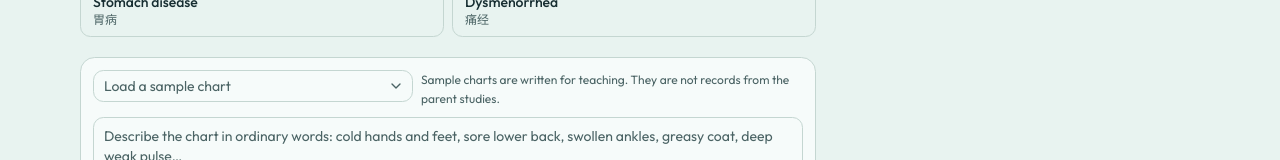
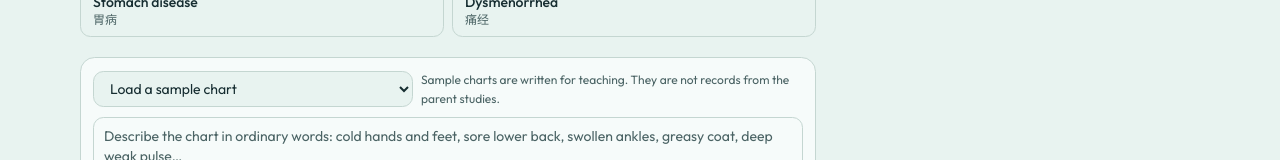
Before and after one commit to shiyx1224-shi/tcm-project, a Next.js app: page / in a window 1280 px wide. Shown: the part 337-497 px from the top of the page. Built offline with nearby package versions, Linux system fonts and the light colour scheme.

Commit message:
Use native select for sample chart loading
Replace Radix Select with a standard select so sample charts
load reliably for keyboard, assistive tech, and UI testing.

Co-authored-by: shiyx1224 <shiyx1224@gmail.com>

```diff
--- a/components/consult-desk.tsx
+++ b/components/consult-desk.tsx
@@ -5,7 +5,6 @@ import { useRouter } from "next/navigation"
 import { ResultPanel } from "@/components/result-panel"
 import { Button } from "@/components/ui/button"
 import { Input } from "@/components/ui/input"
-import { Select, SelectContent, SelectItem, SelectTrigger, SelectValue } from "@/components/ui/select"
 import { Textarea } from "@/components/ui/textarea"
 import { showcaseCases } from "@/lib/cases"
 import { analyze, neighborReading, relatedDiseases } from "@/lib/engine"
@@ -115,19 +114,30 @@ export function ConsultDesk({ initialCaseId }: { initialCaseId: string | null })
         </div>
 
         <div className="space-y-2 rounded-xl border bg-card p-3">
-          <div className="flex flex-col gap-2 sm:flex-row">
-              <Select value={loaded?.id} onValueChange={loadCase}>
-              <SelectTrigger className="w-full sm:max-w-xs">
-                <SelectValue placeholder="Load a sample chart" />
-              </SelectTrigger>
-              <SelectContent>
-                {showcaseCases.map((item) => (
-                  <SelectItem key={item.id} value={item.id}>
-                    {item.title}
-                  </SelectItem>
-                ))}
-              </SelectContent>
-            </Select>
+          <div className="flex flex-col gap-2 sm:flex-row sm:items-center">
+            <label className="sr-only" htmlFor="sample-chart">
+              Load a sample chart
+            </label>
+            <select
+              id="sample-chart"
+              className="border-input bg-background h-9 w-full rounded-lg border px-3 text-sm sm:max-w-xs"
+              value={loaded?.id ?? ""}
+              onChange={(event) => {
+                const next = event.target.value
+                if (!next) {
+                  clearChart()
+                  return
+                }
+                loadCase(next)
+              }}
+            >
+              <option value="">Load a sample chart</option>
+              {showcaseCases.map((item) => (
+                <option key={item.id} value={item.id}>
+                  {item.title}
+                </option>
+              ))}
+            </select>
             <p className="text-xs leading-relaxed text-muted-foreground">
               Sample charts are written for teaching. They are not records from the parent studies.
             </p>
```
